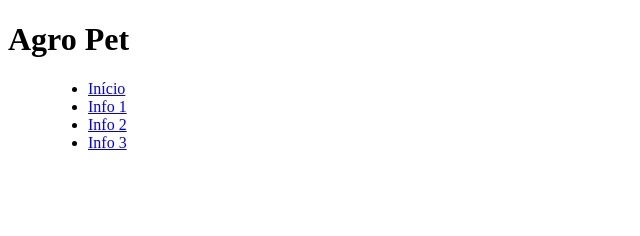
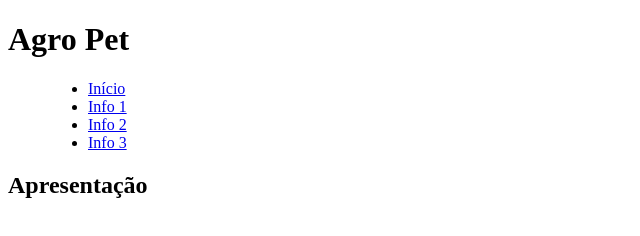
Before and after one commit to DaniIvanike/Agrinho, a plain HTML site: page index.html in a window 1280 px wide. Shown: the whole page, without its empty margins (0-640 px from the left). Drawn offline with Linux system fonts and the light colour scheme.

Commit message:
Class e div's

```diff
--- a/index.html
+++ b/index.html
@@ -21,5 +21,11 @@
           </ul>
        </menu>
    </header>
+   <section class="conteudo">
+      <div class="apresentação">
+           <h2>Apresentação</h2>
+
+      </div>
+   </section>
 </body>
 </html>
```
Lines whose indentation alone changed are shown as unchanged.
